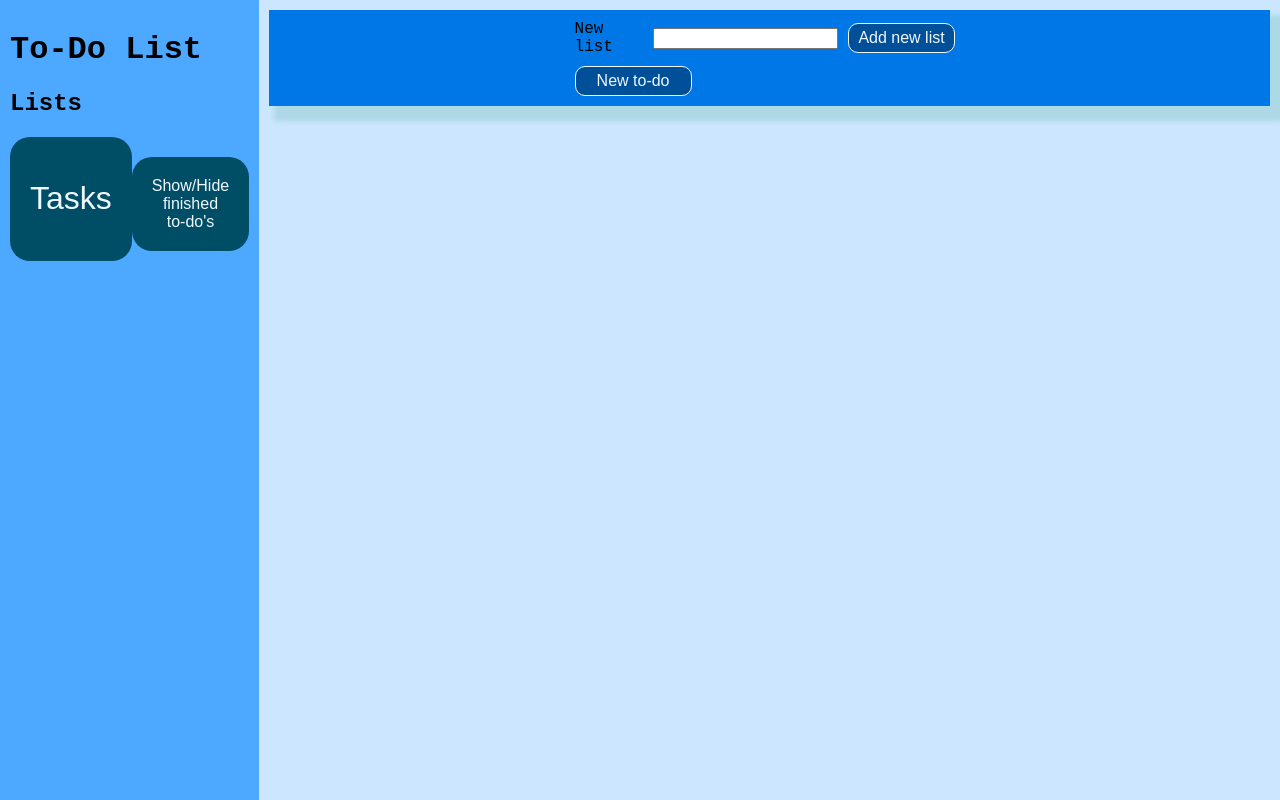
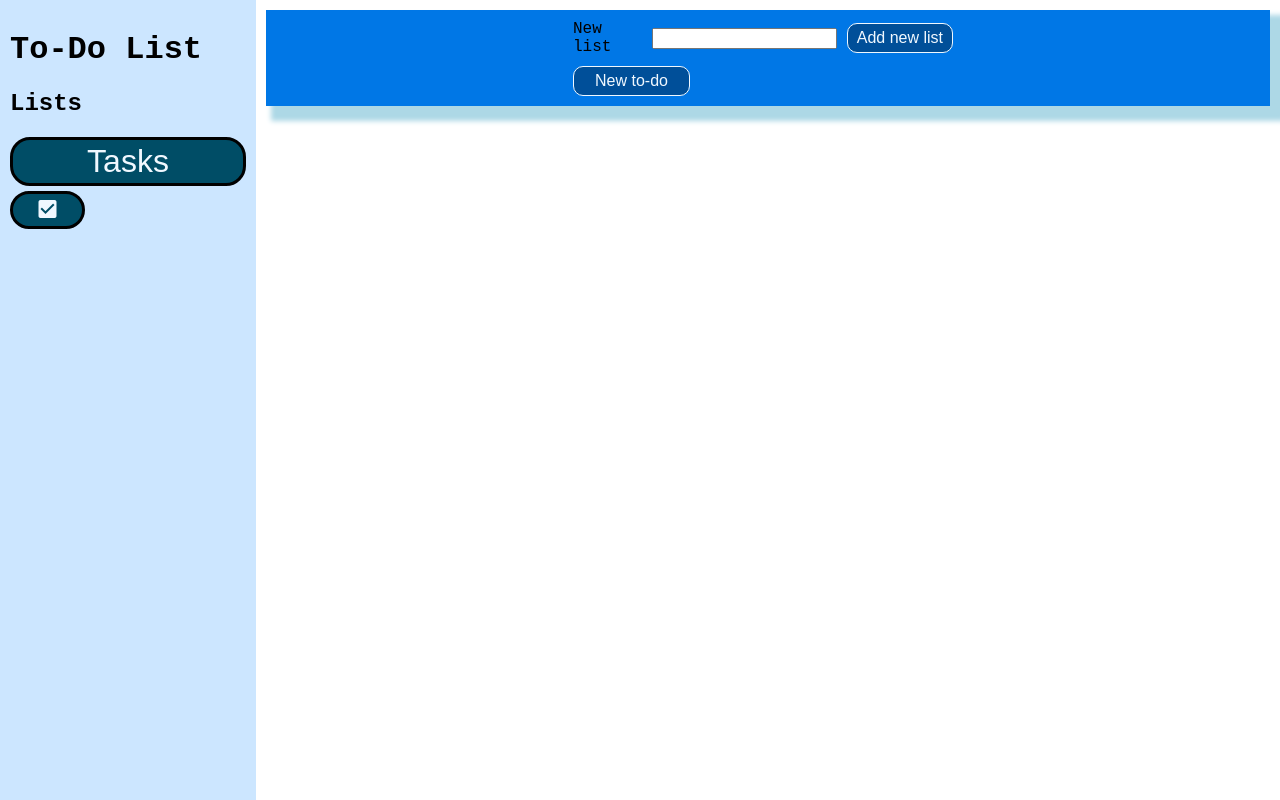
Before and after one commit to Gohan61/todo-list, a website built with webpack: page src/index.html in a window 1280 px wide. Built offline with nearby package versions, Linux system fonts and the light colour scheme.

Commit message:
Style: lighter theme + use icon for completed todo
* Using a lighter theme because I prefer it
* Using an icon for the completed to-do button as it results in a
cleaner look

```diff
--- a/src/dom/navLists.js
+++ b/src/dom/navLists.js
@@ -15,12 +15,15 @@ export default function updateNavLists() {
   for (const [key, value] of Object.entries(listObj.getLists())) {
     const button = document.createElement("button");
     const finishedToDoButton = document.createElement("button");
+    const finishedToDoIcon = document.createElement("i");
+    finishedToDoIcon.setAttribute("class", "material-icons");
+    finishedToDoIcon.textContent = "check_box";
+
     button.setAttribute("list", key);
     button.setAttribute("class", "navListButton");
     button.textContent = key;
     finishedToDoButton.setAttribute("list", key);
     finishedToDoButton.setAttribute("class", "showCompleted");
-    finishedToDoButton.textContent = "Show/Hide finished to-do's";
 
     const deleteList = document.createElement("button");
     deleteList.setAttribute("list", key);
@@ -37,9 +40,11 @@ export default function updateNavLists() {
       navBarLists.append(containerDiv);
       finishedToDoButton.setAttribute("list", "Tasks");
       containerDiv.append(button, finishedToDoButton);
+      finishedToDoButton.append(finishedToDoIcon);
     } else {
       navBarLists.append(containerDiv);
       containerDiv.append(button, deleteList, finishedToDoButton);
+      finishedToDoButton.append(finishedToDoIcon);
       deleteList.append(deleteIcon);
     }
   }
--- a/src/style.css
+++ b/src/style.css
@@ -4,13 +4,12 @@ body {
   font-family: "Courier New", Courier, monospace;
   width: 100vw;
   height: 100vh;
-  background-color: rgb(204, 230, 255);
   display: grid;
   grid-template-columns: 1fr 4fr;
 }
 
 .navBar {
-  background-color: rgb(77, 169, 255);
+  background-color: rgb(204, 230, 255);
   padding: 10px;
 }
 
@@ -81,23 +80,27 @@ body {
 .navLists button {
   background-color: rgb(0, 77, 102);
   color: aliceblue;
-  padding: 20px;
+  padding: 3px;
   border-radius: 20px;
-  border: 0px;
+  border: 3px solid black;
 }
 
 .navLists div {
   display: flex;
-  justify-content: space-between;
+  flex-wrap: wrap;
+  gap: 5px;
 }
 
 .navListButton {
   font-size: 2em;
+  flex: 1 1 100%;
 }
 
-.deleteList {
+.deleteList,
+.showCompleted {
   width: 75px;
   font-size: 0.5em;
+  margin: 0;
 }
 
 .listToDo div,
@@ -107,7 +110,3 @@ body {
   flex-direction: column;
   gap: 20px;
 }
-
-.showCompleted {
-  margin-bottom: 10px;
-}
```
